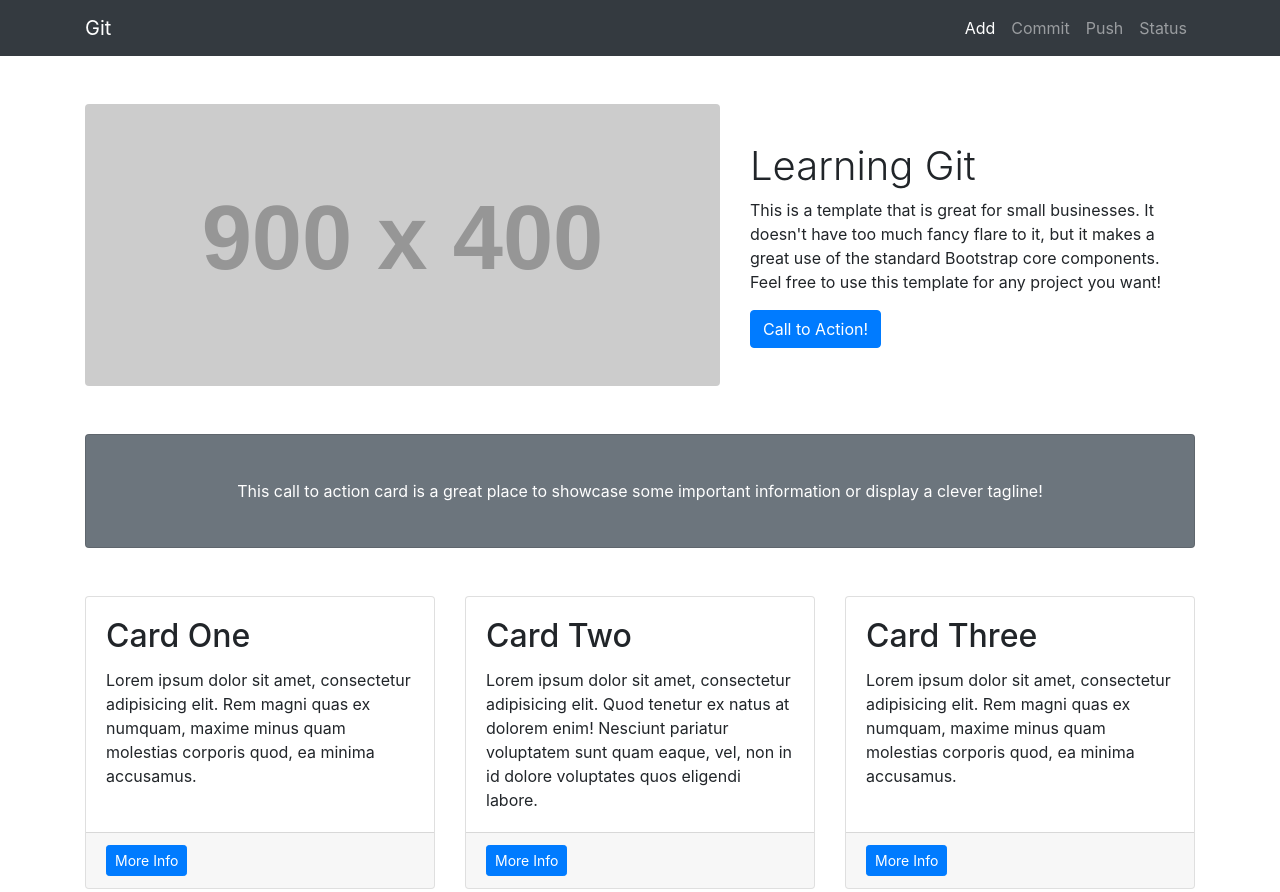
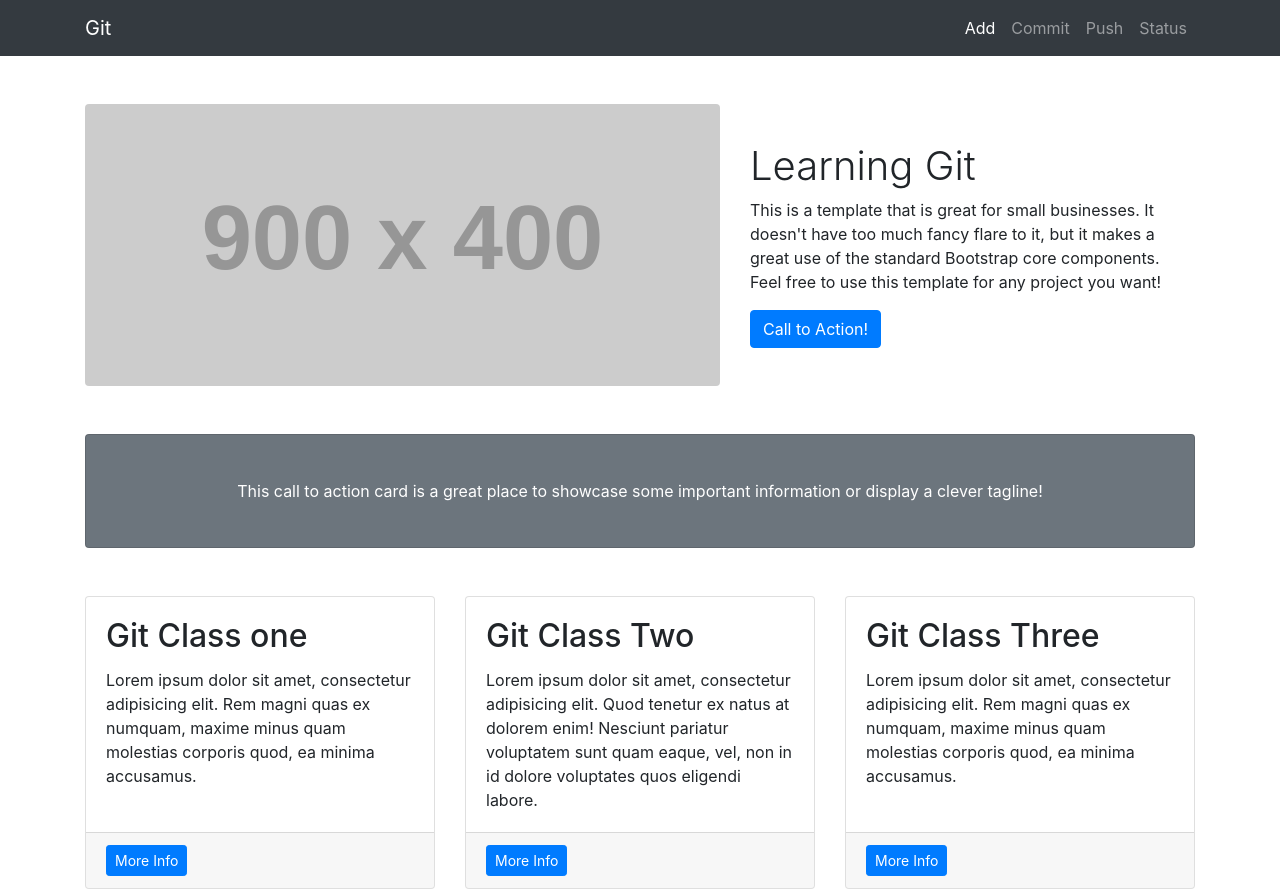
Before and after one commit to AbelAbeb/Git-in-practice, a website: page index.html in a window 1280 px wide. Shown: the top 892 px of the page. Drawn offline with Linux system fonts and the light colour scheme; placeholder pictures from the web are drawn by us.

Commit message:
changing git class names

```diff
--- a/index.html
+++ b/index.html
@@ -78,7 +78,7 @@
       <div class="col-md-4 mb-5">
         <div class="card h-100">
           <div class="card-body">
-            <h2 class="card-title">Card One</h2>
+            <h2 class="card-title">Git Class one</h2>
             <p class="card-text">Lorem ipsum dolor sit amet, consectetur adipisicing elit. Rem magni quas ex numquam, maxime minus quam molestias corporis quod, ea minima accusamus.</p>
           </div>
           <div class="card-footer">
@@ -90,7 +90,7 @@
       <div class="col-md-4 mb-5">
         <div class="card h-100">
           <div class="card-body">
-            <h2 class="card-title">Card Two</h2>
+            <h2 class="card-title">Git Class Two</h2>
             <p class="card-text">Lorem ipsum dolor sit amet, consectetur adipisicing elit. Quod tenetur ex natus at dolorem enim! Nesciunt pariatur voluptatem sunt quam eaque, vel, non in id dolore voluptates quos eligendi labore.</p>
           </div>
           <div class="card-footer">
@@ -102,7 +102,7 @@
       <div class="col-md-4 mb-5">
         <div class="card h-100">
           <div class="card-body">
-            <h2 class="card-title">Card Three</h2>
+            <h2 class="card-title">Git Class Three</h2>
             <p class="card-text">Lorem ipsum dolor sit amet, consectetur adipisicing elit. Rem magni quas ex numquam, maxime minus quam molestias corporis quod, ea minima accusamus.</p>
           </div>
           <div class="card-footer">
```
